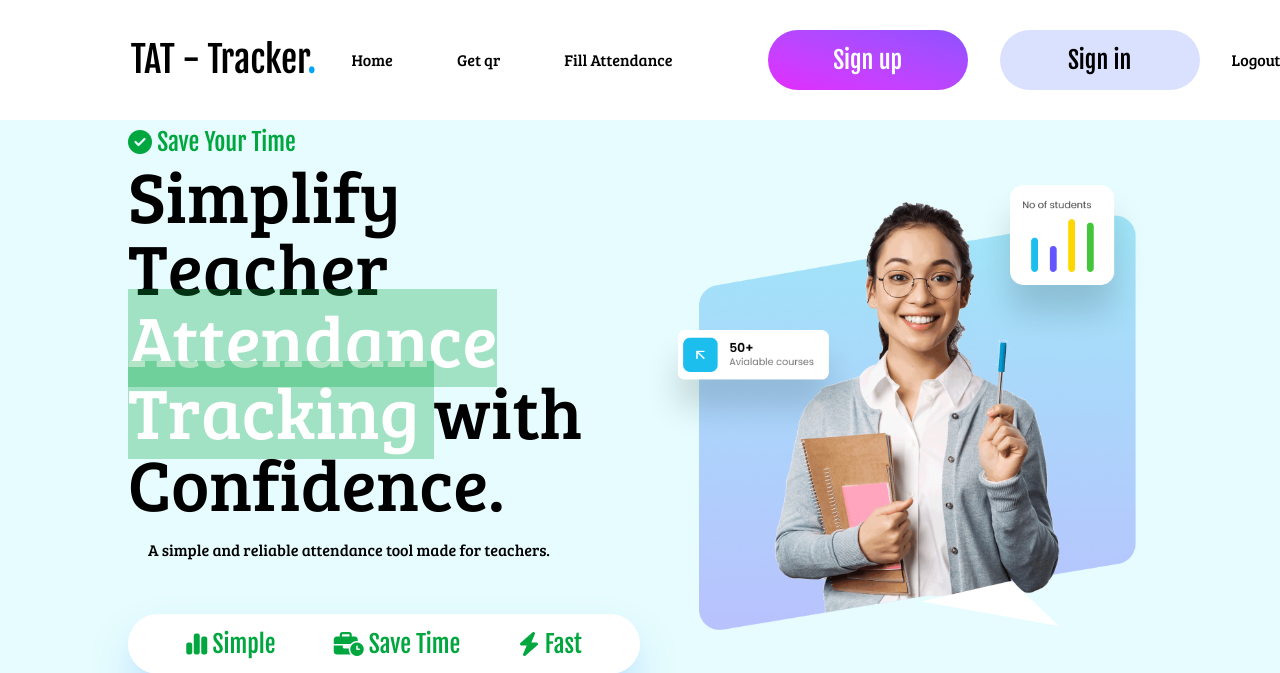
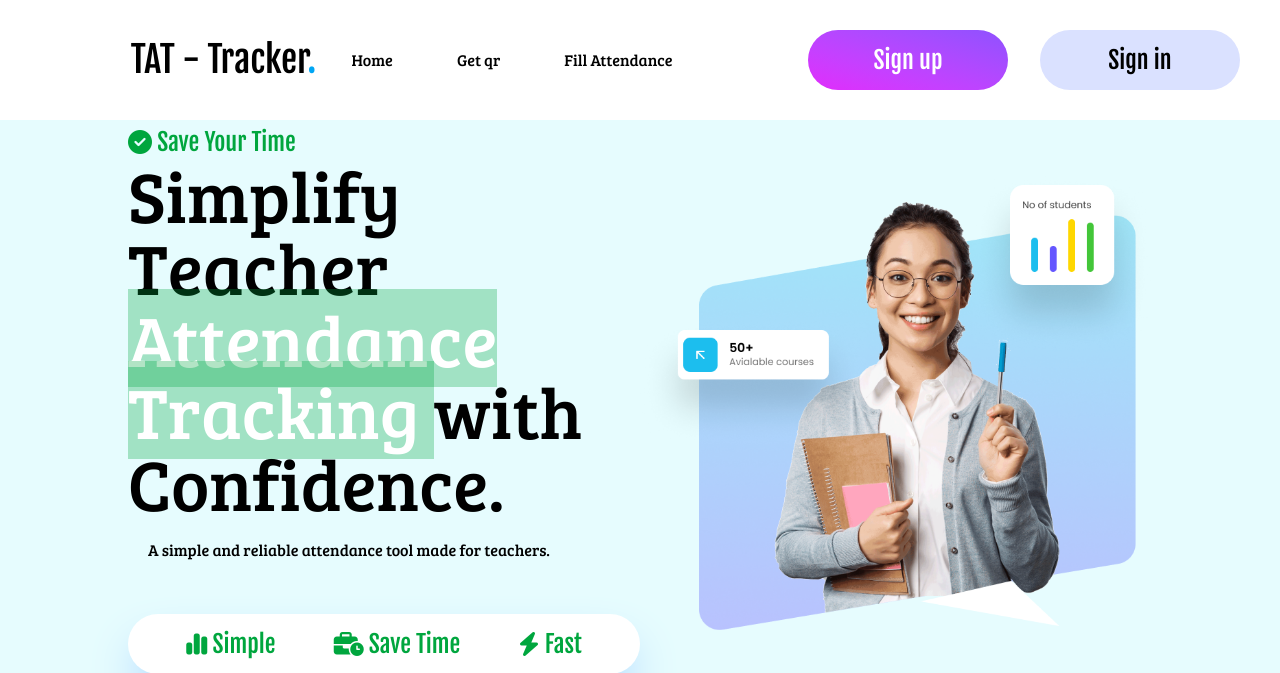
Before and after one commit to AlazarBekele/Teachers-Attendance-Tracker, a Django app: page / in a window 1280 px wide. Shown: the top 673 px of the page. Run offline with Django 5.2, Linux system fonts and the light colour scheme; style sheets or scripts are compiled from the project's sources.

Commit message:
Fix: remove logout request is not authenticated

```diff
--- a/Tracker/templates/include/Landing/HeroBanner.html
+++ b/Tracker/templates/include/Landing/HeroBanner.html
@@ -36,17 +36,16 @@
                 {% if request.user.is_staff  %}
                     <p class="text-2xl fjalla_one_regular"><span class="bg-green-600 text-white p-1">Admin</span></p>
                 {% endif %}
+                <div>
+                    <form action="{% url 'Logout' %}" method="post">
+                        {% csrf_token %}
+                        <button type="submit" class="bree_serif_regular cursor-pointer">Logout</button>
+                    </form>
+                </div>
             {% else %}
                 <a href="{% url 'SignUp' %}"><button class="cursor-pointer w-50 h-15 bg-linear-to-bl from-violet-500 to-fuchsia-500 text-white fjalla_one_regular text-2xl rounded-full">Sign up</button></a>
                 <a href="{% url 'SignIn' %}"><button class="w-50 h-15 bg-indigo-300/40 text-2xl rounded-full fjalla_one_regular">Sign in</button></a>
             {% endif %}
-
-            <div>
-                <form action="{% url 'Logout' %}" method="post">
-                    {% csrf_token %}
-                    <button type="submit" class="bree_serif_regular cursor-pointer">Logout</button>
-                </form>
-            </div>
 
         </div>
 
```
